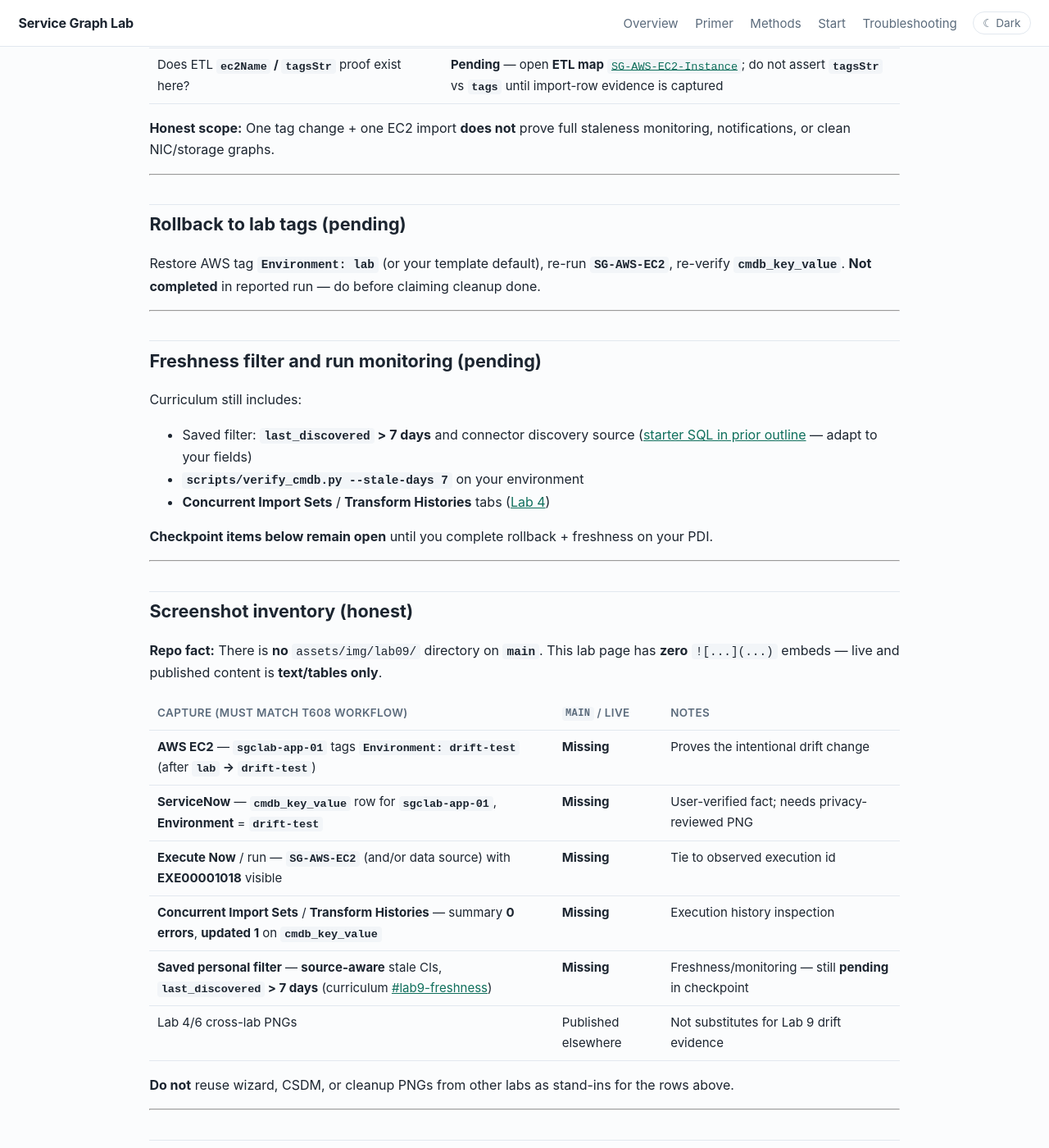
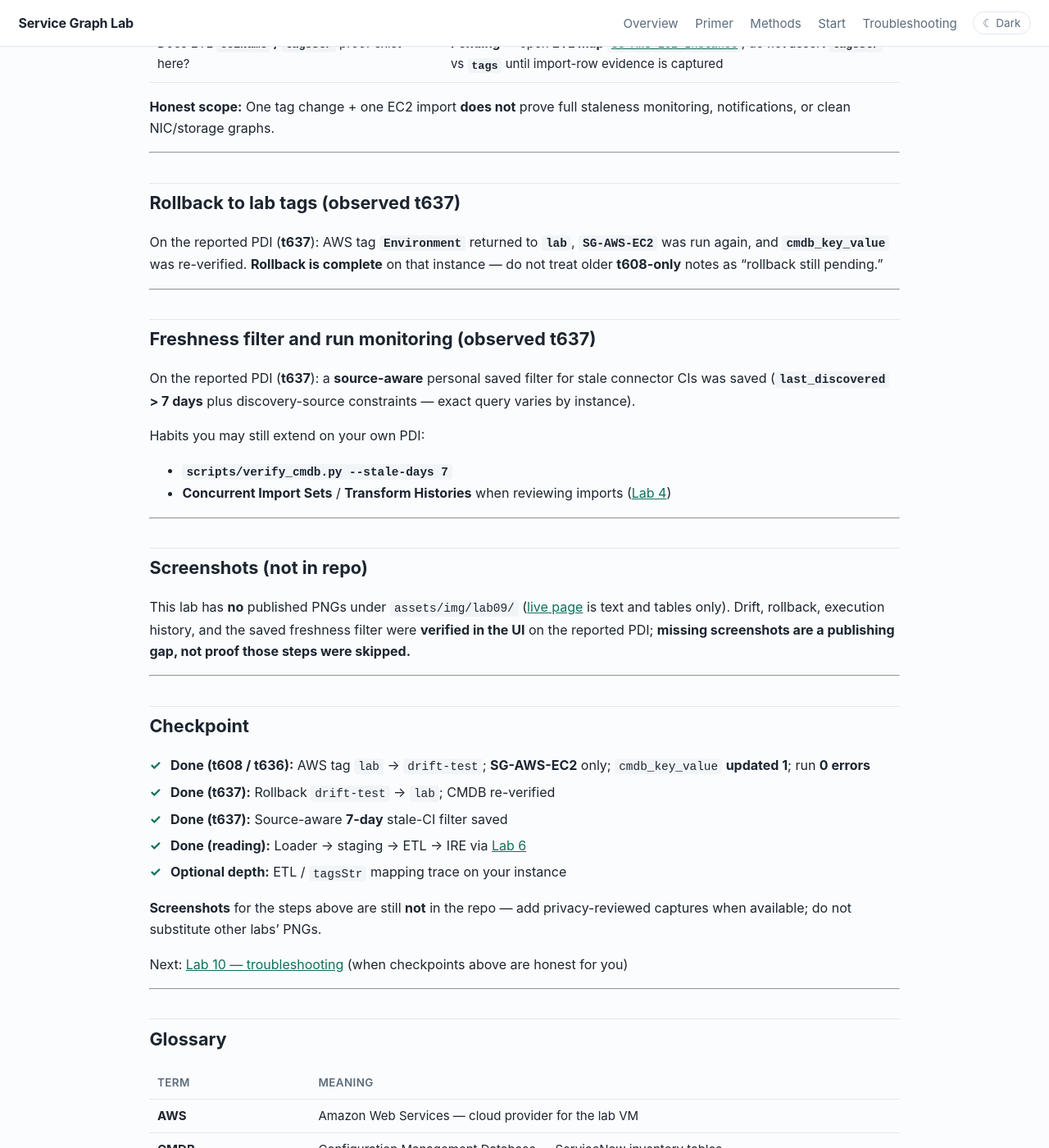
Before and after one commit to eltonaguiar/ServiceNow_ServiceGraph_Lab, a Jekyll site: the page built from labs/09-drift-monitoring.md, in a window 1280 px wide and 1400 px high, scrolled down 3568 px. Shown: the whole window at 82% size. Built offline with Jekyll 4.4.1, drawn with Linux system fonts in a browser that asks for light colours; some of the changed text lies outside the part shown.

Commit message:
Lab 9: t637 rollback and filter done; trim screenshot housekeeping
Correct rollback/freshness from t637 (not pending on t608). Shorten
Lab 7/9 reader-facing missing-PNG notes; no substitute embeds.

Co-authored-by: eltonaguiar <eltonaguiar@users.noreply.github.com>

```diff
--- a/labs/09-drift-monitoring.md
+++ b/labs/09-drift-monitoring.md
@@ -21,9 +21,9 @@ permalink: /labs/09-drift-monitoring/
     <li><a href="#lab9-schedule-context">SG-AWS schedules (observed names)</a></li>
     <li><a href="#lab9-observed-experiment">Observed experiment (t608)</a></li>
     <li><a href="#lab9-tag-drift-lesson">Tag vs VM field drift</a></li>
-    <li><a href="#lab9-rollback">Rollback (pending)</a></li>
-    <li><a href="#lab9-freshness">Freshness & monitoring (pending)</a></li>
-    <li><a href="#lab9-screenshots">Screenshot inventory</a></li>
+    <li><a href="#lab9-rollback">Rollback (observed t637)</a></li>
+    <li><a href="#lab9-freshness">Freshness filter (observed t637)</a></li>
+    <li><a href="#lab9-screenshots">Screenshots (not in repo)</a></li>
     <li><a href="#lab9-checkpoint">Checkpoint</a></li>
     <li><a href="#lab9-glossary">Glossary</a></li>
     <li><a href="#lab9-sources">Sources</a></li>
@@ -80,7 +80,7 @@ On one PDI, **Organization** parent and siblings (release/order may differ):
 
 ---
 
-## Observed drift experiment (t608 — partial; lab not complete)
+## Observed drift experiment (t608 / t636)
 {: #lab9-observed-experiment}
 
 **AWS change (one-time):** EC2 **`sgclab-app-01`** remained **stopped**; tag **`Environment`** changed **`lab` → `drift-test`**; all else unchanged per parent report.
@@ -117,9 +117,9 @@ On one PDI, **Organization** parent and siblings (release/order may differ):
 
 **Empty Target record** on an import row: **normal** on multi-target transforms — **not** proof the run failed.
 
-### Screenshot-verified CMDB (user PDI — no PNG in repo)
+### CMDB verification (observed — screenshot not in repo)
 
-**`cmdb_key_value`** for CI **`sgclab-app-01`**: **Key** **Environment**, **Value** **`drift-test`**. Confirms tag drift landed on the **key/value** table. **No** matching screenshot is committed under `assets/img/lab09/` on **`main`** or [live Lab 9](https://eltonaguiar.github.io/ServiceNow_ServiceGraph_Lab/labs/09-drift-monitoring/) — see [inventory](#lab9-screenshots).
+**`cmdb_key_value`** for CI **`sgclab-app-01`**: **Key** **Environment**, **Value** **`drift-test`**. **t636** transform summary on the observed run: **`cmdb_key_value`** **unchanged 7**, **updated 1**. User-verified on the PDI; no Lab 9 PNG is published yet ([note](#lab9-screenshots)).
 
 ---
 
@@ -137,56 +137,44 @@ On one PDI, **Organization** parent and siblings (release/order may differ):
 
 ---
 
-## Rollback to lab tags (pending)
+## Rollback to lab tags (observed t637)
 {: #lab9-rollback}
 
-Restore AWS tag **`Environment: lab`** (or your template default), re-run **`SG-AWS-EC2`**, re-verify **`cmdb_key_value`**. **Not completed** in reported run — do before claiming cleanup done.
+On the reported PDI (**t637**): AWS tag **`Environment`** returned to **`lab`**, **`SG-AWS-EC2`** was run again, and **`cmdb_key_value`** was re-verified. **Rollback is complete** on that instance — do not treat older **t608-only** notes as “rollback still pending.”
 
 ---
 
-## Freshness filter and run monitoring (pending)
+## Freshness filter and run monitoring (observed t637)
 {: #lab9-freshness}
 
-Curriculum still includes:
+On the reported PDI (**t637**): a **source-aware** personal saved filter for stale connector CIs was saved (**`last_discovered` > 7 days** plus discovery-source constraints — exact query varies by instance).
 
-- Saved filter: **`last_discovered` > 7 days** and connector discovery source ([starter SQL in prior outline](/labs/09-drift-monitoring/#lab9-freshness) — adapt to your fields)
-- **`scripts/verify_cmdb.py --stale-days 7`** on your environment
-- **Concurrent Import Sets** / **Transform Histories** tabs ([Lab 4]({{ '/labs/04-run-import/' | relative_url }}))
+Habits you may still extend on your own PDI:
 
-**Checkpoint items below remain open** until you complete rollback + freshness on your PDI.
+- **`scripts/verify_cmdb.py --stale-days 7`**
+- **Concurrent Import Sets** / **Transform Histories** when reviewing imports ([Lab 4]({{ '/labs/04-run-import/' | relative_url }}))
 
 ---
 
-## Screenshot inventory (honest)
+## Screenshots (not in repo)
 {: #lab9-screenshots}
 
-**Repo fact:** There is **no** `assets/img/lab09/` directory on **`main`**. This lab page has **zero** `![...](...)` embeds — live and published content is **text/tables only**.
-
-| Capture (must match t608 workflow) | `main` / live | Notes |
-|---|---|---|
-| **AWS EC2** — **`sgclab-app-01`** tags **`Environment: drift-test`** (after **`lab` → `drift-test`**) | **Missing** | Proves the intentional drift change |
-| **ServiceNow** — **`cmdb_key_value`** row for **`sgclab-app-01`**, **Environment** = **`drift-test`** | **Missing** | User-verified fact; needs privacy-reviewed PNG |
-| **Execute Now** / run — **`SG-AWS-EC2`** (and/or data source) with **EXE00001018** visible | **Missing** | Tie to observed execution id |
-| **Concurrent Import Sets** / **Transform Histories** — summary **0 errors**, **updated 1** on **`cmdb_key_value`** | **Missing** | Execution history inspection |
-| **Saved personal filter** — **source-aware** stale CIs, **`last_discovered` > 7 days** (curriculum [#lab9-freshness](#lab9-freshness)) | **Missing** | Freshness/monitoring — still **pending** in checkpoint |
-| Lab 4/6 cross-lab PNGs | Published elsewhere | Not substitutes for Lab 9 drift evidence |
-
-**Do not** reuse wizard, CSDM, or cleanup PNGs from other labs as stand-ins for the rows above.
+This lab has **no** published PNGs under `assets/img/lab09/` ([live page](https://eltonaguiar.github.io/ServiceNow_ServiceGraph_Lab/labs/09-drift-monitoring/) is text and tables only). Drift, rollback, execution history, and the saved freshness filter were **verified in the UI** on the reported PDI; **missing screenshots are a publishing gap, not proof those steps were skipped.**
 
 ---
 
-## Checkpoint — not complete
+## Checkpoint
 {: #lab9-checkpoint}
 
 <ul class="check">
-<li><b>Done (observed t608):</b> AWS tag drift <code>lab</code> → <code>drift-test</code>; <b>SG-AWS-EC2</b> only; <code>cmdb_key_value</code> updated; run 0 errors</li>
-<li><b>Done (reading):</b> Can explain loader → staging → ETL → IRE using <a href="{{ '/labs/06-etl-mappings/' | relative_url }}#lab6-data-loader">Lab 6</a></li>
-<li><b>Pending:</b> AWS / CMDB <b>rollback</b> to lab tag values</li>
-<li><b>Pending:</b> Saved stale-CI filter and scheduled-job / SGC Central monitoring habit</li>
-<li><b>Pending:</b> Mapping-level proof for tag fields (<code>tagsStr</code> trace)</li>
+<li><b>Done (t608 / t636):</b> AWS tag <code>lab</code> → <code>drift-test</code>; <b>SG-AWS-EC2</b> only; <code>cmdb_key_value</code> <b>updated 1</b>; run <b>0 errors</b></li>
+<li><b>Done (t637):</b> Rollback <code>drift-test</code> → <code>lab</code>; CMDB re-verified</li>
+<li><b>Done (t637):</b> Source-aware <b>7-day</b> stale-CI filter saved</li>
+<li><b>Done (reading):</b> Loader → staging → ETL → IRE via <a href="{{ '/labs/06-etl-mappings/' | relative_url }}#lab6-data-loader">Lab 6</a></li>
+<li><b>Optional depth:</b> ETL / <code>tagsStr</code> mapping trace on your instance</li>
 </ul>
 
-**Do not mark Lab 9 complete** until rollback and monitoring checkpoints match your work.
+**Screenshots** for the steps above are still **not** in the repo — add privacy-reviewed captures when available; do not substitute other labs’ PNGs.
 
 Next: [Lab 10 — troubleshooting]({{ '/labs/10-troubleshooting/' | relative_url }}) (when checkpoints above are honest for you)
 
```
Also changed, not shown: labs/07-csdm-graph.md (+6 -37 lines).
